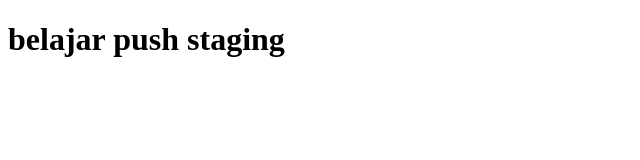
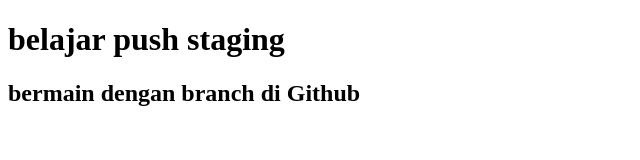
Before and after one commit to mochfauzi12/belajar-niomic, a plain HTML site: page header.html in a window 1280 px wide. Shown: the whole page, without its empty margins (0-640 px from the left). Drawn offline with Linux system fonts and the light colour scheme.

Commit message:
tambah h2

```diff
--- a/header.html
+++ b/header.html
@@ -6,6 +6,7 @@
   </head>
   <body>
     <h1>belajar push staging</h1>
+    <h2>bermain dengan branch di Github</h2>
 
   </body>
 </html>
```
